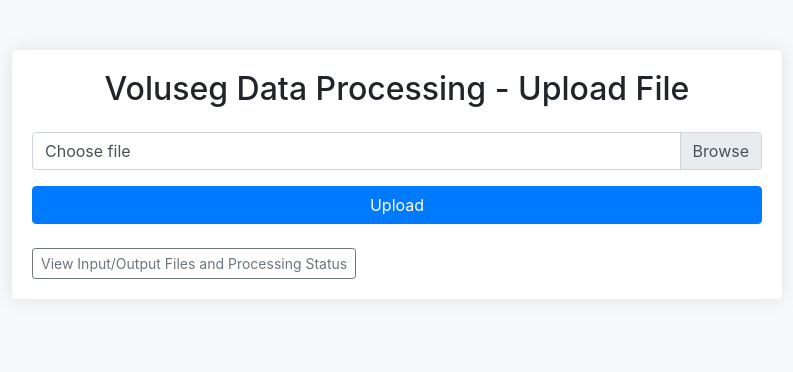
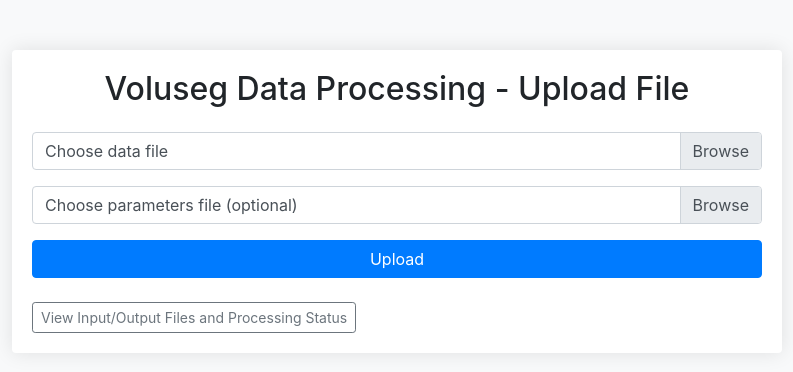
Before and after one commit to jgornet/cell-segmentation, a Flask app: page / in a window 1280 px wide. Shown: the top 372 px of the page, without its empty margins (243-1036 px from the left). Run offline with Flask 3, Linux system fonts and the light colour scheme; some libraries are stand-ins or nearby versions.

Commit message:
Added option to upluploadtom params

```diff
--- a/website/app.py
+++ b/website/app.py
@@ -168,8 +168,14 @@ def complete_multipart_upload():
             UploadId=data['uploadId'],
             MultipartUpload={'Parts': data['parts']}
         )
-        # Enqueue processing task
-        task = celery.send_task('worker.process_volume', args=[data['fileName']], task_id=data['fileName'], queue='tasks')
+        # Enqueue processing task with optional parameters
+        parameters = data.get('parameters')  # Will be None if not provided
+        task = celery.send_task(
+            'worker.process_volume',
+            args=[data['fileName'], parameters],
+            task_id=data['fileName'],
+            queue='tasks'
+        )
         return jsonify({'success': True, 'message': 'File upload completed and queued for processing', 'task_id': task.id})
     except ClientError as e:
         return jsonify({'error': f'Error completing multipart upload: {str(e)}'}), 500
--- a/website/templates/upload.html
+++ b/website/templates/upload.html
@@ -22,9 +22,13 @@
                 <h2 class="card-title text-center mb-4">Voluseg Data Processing - Upload File</h2>
                 <form id="upload-form">
                     <div class="form-group">
+                        <div class="custom-file mb-3">
+                            <input type="file" class="custom-file-input" id="file-input" required>
+                            <label class="custom-file-label" for="file-input">Choose data file</label>
+                        </div>
                         <div class="custom-file">
-                            <input type="file" class="custom-file-input" id="file-input" required>
-                            <label class="custom-file-label" for="file-input">Choose file</label>
+                            <input type="file" class="custom-file-input" id="parameters-input" accept=".json">
+                            <label class="custom-file-label" for="parameters-input">Choose parameters file (optional)</label>
                         </div>
                     </div>
                     <button type="submit" class="btn btn-primary btn-block">Upload</button>
@@ -48,12 +52,25 @@
     $(document).ready(function () {
         bsCustomFileInput.init()
 
-        $('#upload-form').on('submit', function(e) {
+        $('#upload-form').on('submit', async function(e) {
             e.preventDefault();
             var file = document.getElementById('file-input').files[0];
+            var paramsFile = document.getElementById('parameters-input').files[0];
+
             if (!file) {
                 $('#error').html('Please select a file to upload.');
                 return;
+            }
+
+            // Read parameters file if present
+            let parameters = null;
+            if (paramsFile) {
+                try {
+                    parameters = await paramsFile.text();
+                } catch (error) {
+                    $('#error').html('Error reading parameters file: ' + error);
+                    return;
+                }
             }
 
             // Get the pre-signed POST data
@@ -64,7 +81,8 @@
                 data: JSON.stringify({
                     fileName: file.name,
                     contentType: file.type,
-                    fileSize: file.size
+                    fileSize: file.size,
+                    parameters: parameters
                 }),
                 success: function(response) {
                     console.log('Server response:', response);
```
Also changed, not shown: worker/worker.py (+28 -14 lines).
